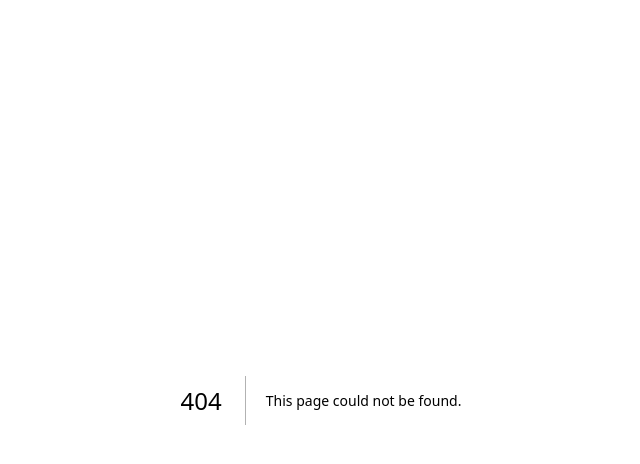
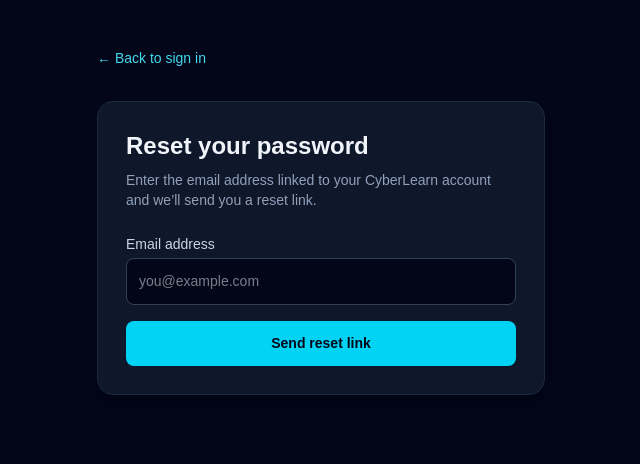
Before and after one commit to one-media-asia/cyberagent-next, a Next.js app: page /forgot-password in a window 1280 px wide. Before the commit this address had no page. Shown: the top 464 px of the page, without its empty margins (319-959 px from the left). Built offline with nearby package versions, Linux system fonts and the light colour scheme; no server answers.

Commit message:
Add forgot password request page

```diff
--- /dev/null
+++ b/app/forgot-password/page.tsx
@@ -0,0 +1,74 @@
+'use client'
+
+import { useState } from 'react'
+import Link from 'next/link'
+import { supabase } from '@/lib/supabase'
+
+export default function ForgotPasswordPage() {
+  const [email, setEmail] = useState('')
+  const [message, setMessage] = useState('')
+  const [loading, setLoading] = useState(false)
+
+  async function handleSubmit(e: React.FormEvent<HTMLFormElement>) {
+    e.preventDefault()
+    setLoading(true)
+    setMessage('')
+
+    try {
+      const { error } = await supabase.auth.resetPasswordForEmail(email, {
+        redirectTo: `${window.location.origin}/reset-password`,
+      })
+      if (error) throw error
+      setMessage('If an account exists for that email, a password reset link has been sent. Please check your inbox.')
+    } catch (error) {
+      setMessage(error instanceof Error ? error.message : 'Unable to send the reset email. Please try again.')
+    } finally {
+      setLoading(false)
+    }
+  }
+
+  return (
+    <main className="min-h-screen bg-slate-950 px-5 py-12 text-slate-100">
+      <div className="mx-auto max-w-md">
+        <Link href="/login" className="text-sm text-cyan-400 hover:text-cyan-300">
+          ← Back to sign in
+        </Link>
+        <div className="mt-8 rounded-2xl border border-slate-800 bg-slate-900 p-7 shadow-xl">
+          <h1 className="text-2xl font-bold">Reset your password</h1>
+          <p className="mt-2 mb-6 text-sm text-slate-400">
+            Enter the email address linked to your CyberLearn account and we’ll send you a reset link.
+          </p>
+          <form onSubmit={handleSubmit} className="space-y-4">
+            <div>
+              <label htmlFor="email" className="mb-1 block text-sm text-slate-300">
+                Email address
+              </label>
+              <input
+                id="email"
+                type="email"
+                autoComplete="email"
+                required
+                value={email}
+                onChange={(e) => setEmail(e.target.value)}
+                className="w-full rounded-lg border border-slate-700 bg-slate-950 px-3 py-3 outline-none focus:border-cyan-400"
+                placeholder="you@example.com"
+              />
+            </div>
+            <button
+              type="submit"
+              disabled={loading}
+              className="w-full rounded-lg bg-cyan-400 px-4 py-3 font-semibold text-slate-950 transition hover:bg-cyan-300 disabled:opacity-60"
+            >
+              {loading ? 'Sending…' : 'Send reset link'}
+            </button>
+          </form>
+          {message && (
+            <p role="status" className="mt-4 break-words rounded-lg border border-slate-700 bg-slate-950 p-3 text-sm text-slate-300">
+              {message}
+            </p>
+          )}
+        </div>
+      </div>
+    </main>
+  )
+}
```
